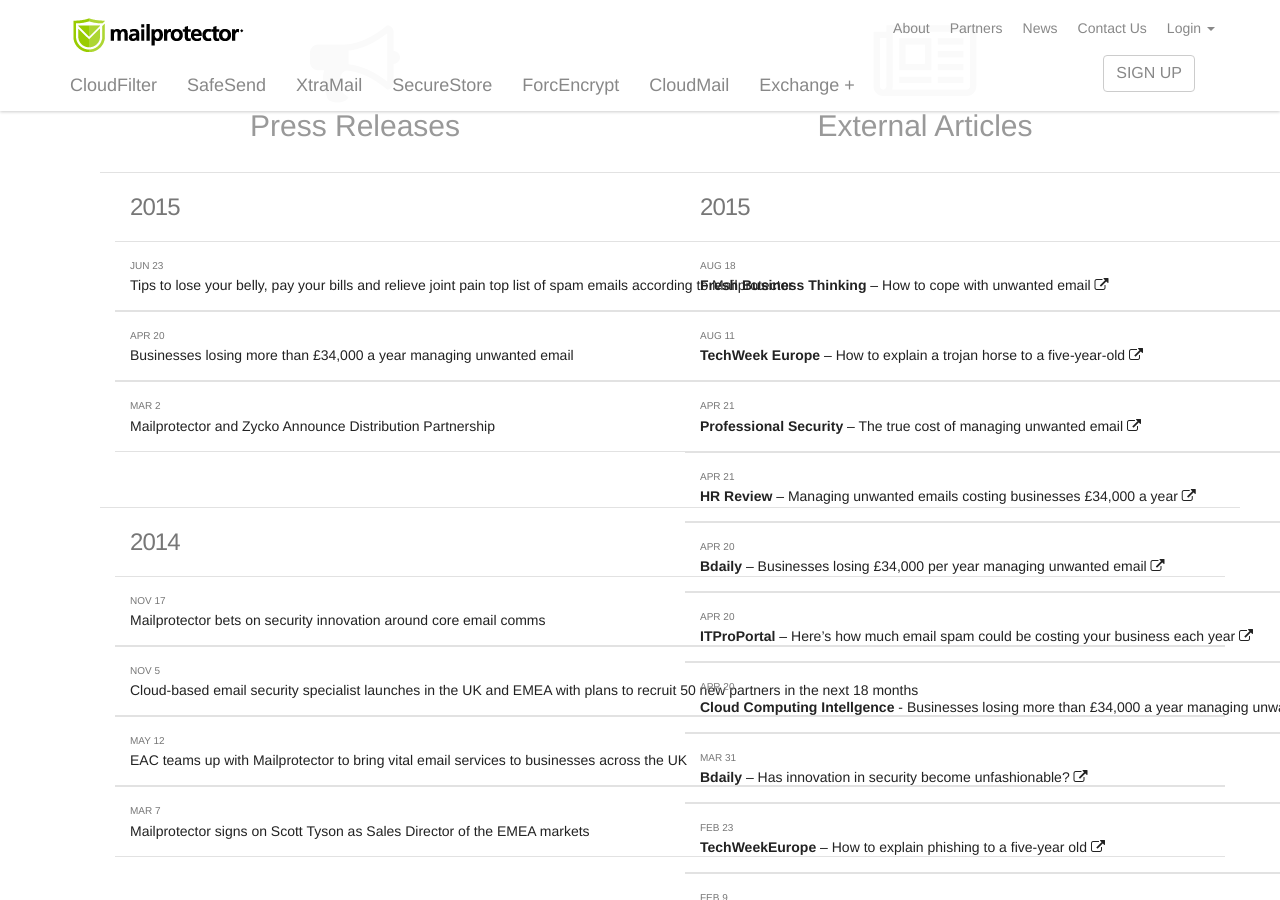
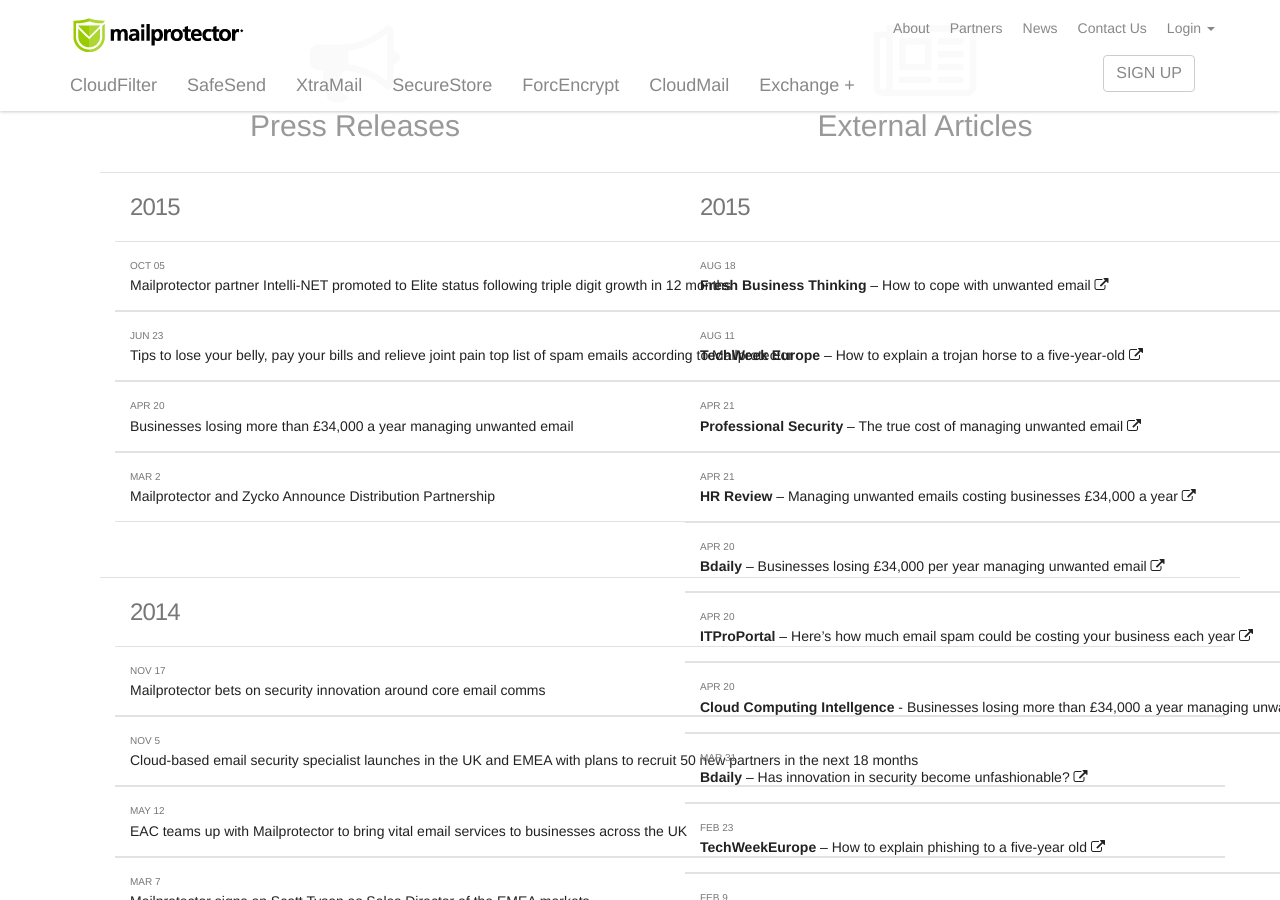
Before and after one commit to virtualconnect/mailprotector.com, a Jekyll site: the page built from news/index.html, in a window 1280 px wide and 900 px high, scrolled down 307 px. Built offline with Jekyll 4.4.1, drawn with Linux system fonts in a browser that asks for light colours; nearby versions of some CDN libraries; some web fonts are replaced.

Commit message:
Adding navigation for new pr piece

```diff
--- a/_includes/sidenav.html
+++ b/_includes/sidenav.html
@@ -12,7 +12,8 @@
                     <div>
                         <div class="panel-body">
                             <div class="list-group" id="sidebar">
-						        <a href="/news/2015/06/23/top-spam-list/index.html" class="list-group-item"><span class="date">Jun 23</span>Tips to lose your belly, pay your bills and relieve joint pain top list of spam emails according to Mailprotector</a>
+						        <a href="/news/2015/10/05/mailprotector-intelli-net-elite/index.html" class="list-group-item"><span class="date">Oct 05</span>Mailprotector partner Intelli-NET promoted to Elite status following triple digit growth in 12 months</a>
+                                <a href="/news/2015/06/23/top-spam-list/index.html" class="list-group-item"><span class="date">Jun 23</span>Tips to lose your belly, pay your bills and relieve joint pain top list of spam emails according to Mailprotector</a>
 								<a href="/news/2015/04/20/spam-filter-roi/index.html" class="list-group-item"><span class="date">Apr 20</span>Businesses losing more than £34,000 a year managing unwanted email</a>
 								<a href="/news/2015/03/02/mailprotector-zycko-partnership/index.html" class="list-group-item"><span class="date">Mar 2</span>Mailprotector and Zycko Announce Distribution Partnership</a>
 
--- a/news/index.html
+++ b/news/index.html
@@ -32,6 +32,9 @@ body_class: news
 
 		                    <div>
 		                        <div class="panel-body">
+									<div class="row">
+		                                <a href="/news/2015/10/05/mailprotector-intelli-net-elite/index.html" target="_blank"><div class="date col-sm-12">Oct 05</div>Mailprotector partner Intelli-NET promoted to Elite status following triple digit growth in 12 months</a>
+		                            </div>
 									<div class="row">
 		                                <a href="/news/2015/06/23/top-spam-list/index.html" target="_blank"><div class="date col-sm-12">Jun 23</div>Tips to lose your belly, pay your bills and relieve joint pain top list of spam emails according to Mailprotector</a>
 		                            </div>
```
